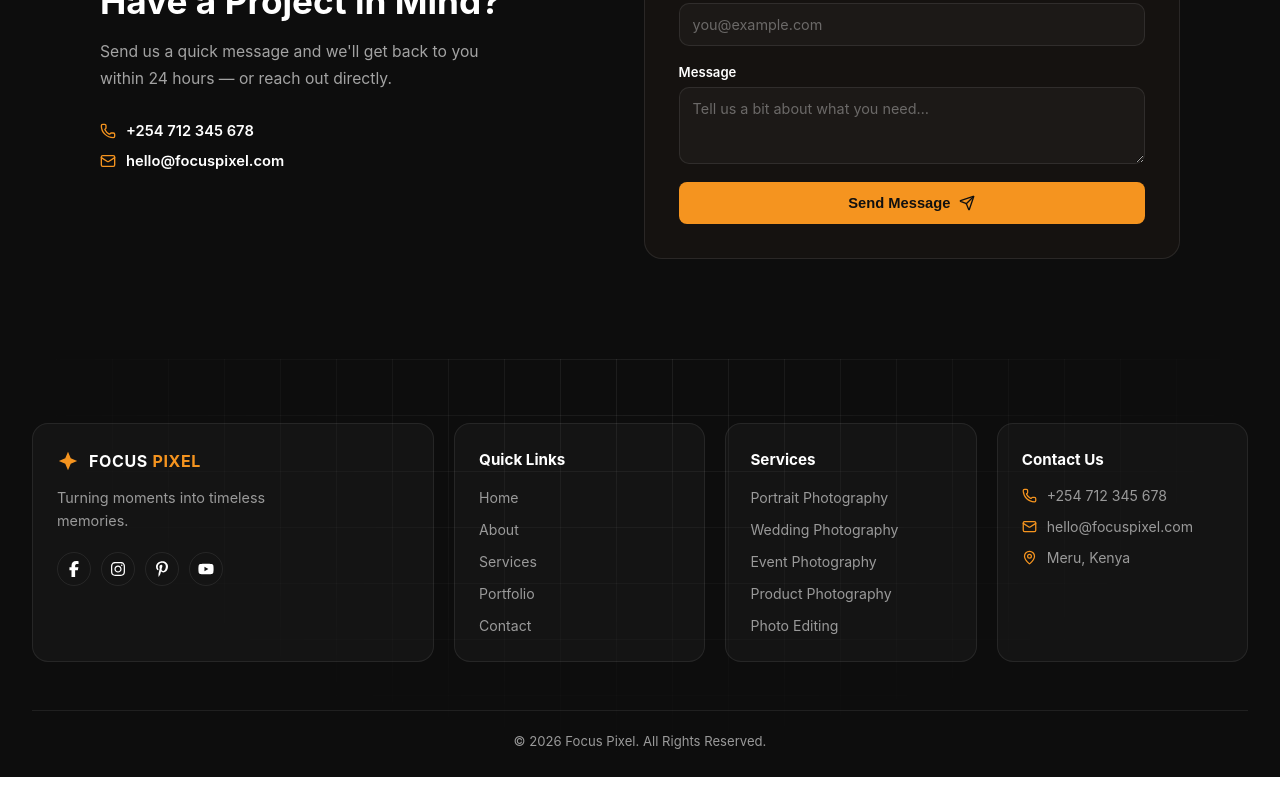
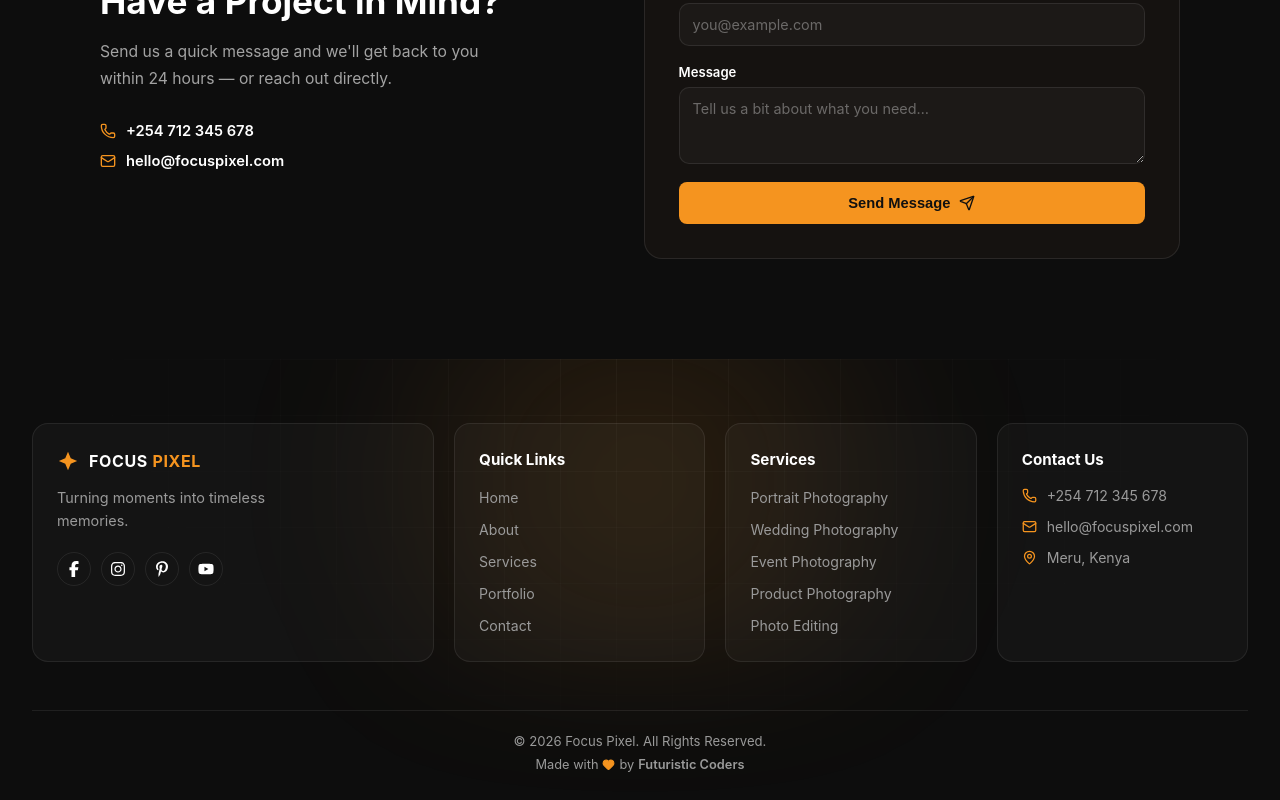
Before and after one commit to isaacmugwimi/Focus-Pixel, a React (Vite) app in the folder frontend/: page / in a window 1280 px wide. Shown: the part 6879-7679 px from the top of the page. Before the commit the page ends 7656 px from the top, so only its background shows below. Built offline with nearby package versions, Linux system fonts and the light colour scheme.

Commit message:
Enhance Footer component with credit section and improved styles

```diff
--- a/frontend/src/Components/Footer/Footer.css
+++ b/frontend/src/Components/Footer/Footer.css
@@ -25,12 +25,12 @@
   transform: translateX(-50%);
   width: 800px;
   height: 420px;
-  /* background: radial-gradient(
+  background: radial-gradient(
     circle,
     rgba(245, 148, 31, 0.14) 0%,
     rgba(245, 148, 31, 0.05) 45%,
     transparent 75%
-  ); */
+  );
   filter: blur(60px);
   pointer-events: none;
   z-index: 0;
@@ -42,8 +42,8 @@
   position: absolute;
   inset: 0;
   background-image:
-    linear-gradient(rgba(255, 255, 255, 0.07) 1px, transparent 1px),
-    linear-gradient(90deg, rgba(255, 255, 255, 0.07) 1px, transparent 1px);
+    linear-gradient(rgba(255, 255, 255, 0.03) 1px, transparent 1px),
+    linear-gradient(90deg, rgba(255, 255, 255, 0.03) 1px, transparent 1px);
   background-size: 56px 56px;
   mask-image: radial-gradient(ellipse at top, black 0%, transparent 70%);
   pointer-events: none;
@@ -223,6 +223,32 @@
   margin: 0;
 }
 
+.footer-credit {
+  font-size: 0.8rem;
+  color: var(--fp-gray);
+  margin: 8px 0 0;
+  display: flex;
+  align-items: center;
+  justify-content: center;
+  gap: 4px;
+}
+
+.footer-credit-heart {
+  color: var(--fp-orange);
+  fill: var(--fp-orange);
+}
+
+.footer-credit a {
+  color: var(--fp-gray);
+  font-weight: 600;
+  text-decoration: none;
+  transition: color 0.2s ease;
+}
+
+.footer-credit a:hover {
+  color: var(--fp-orange);
+}
+
 /* ===== Back to top ===== */
 .footer-to-top {
   position: fixed;
--- a/frontend/src/Components/Footer/Footer.jsx
+++ b/frontend/src/Components/Footer/Footer.jsx
@@ -1,4 +1,4 @@
-  import { Phone, Mail, MapPin, ArrowUp } from "lucide-react";
+import { Phone, Mail, MapPin, ArrowUp, Heart } from "lucide-react";
 import {
   FaFacebookF,
   FaInstagram,
@@ -127,6 +127,22 @@
           <p className="footer-copyright">
             © {year} Focus Pixel. All Rights Reserved.
           </p>
+          <p className="footer-credit">
+            Made with{" "}
+            <Heart
+              size={13}
+              className="footer-credit-heart"
+              aria-hidden="true"
+            />{" "}
+            by{" "}
+            <a
+              href="https://futuristic-coders.vercel.app/"
+              target="_blank"
+              rel="noopener noreferrer"
+            >
+              Futuristic Coders
+            </a>
+          </p>
         </div>
       </div>
 
```
Lines whose indentation alone changed are shown as unchanged.
